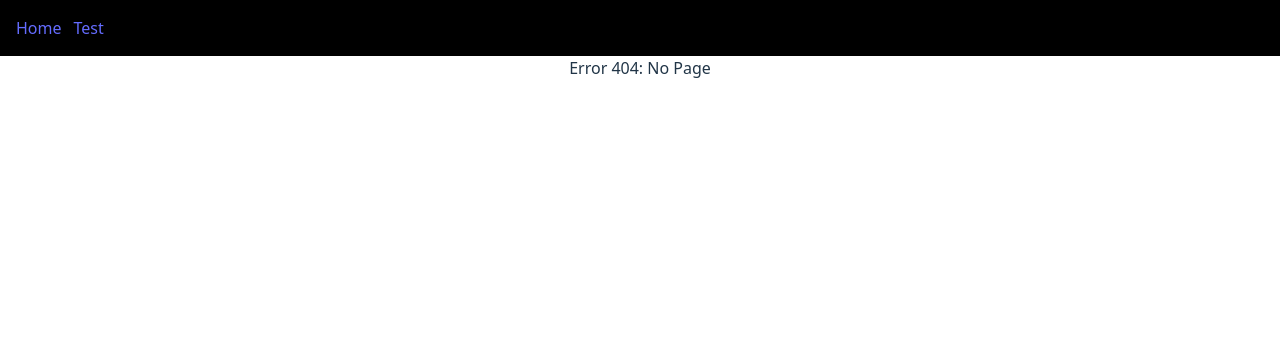
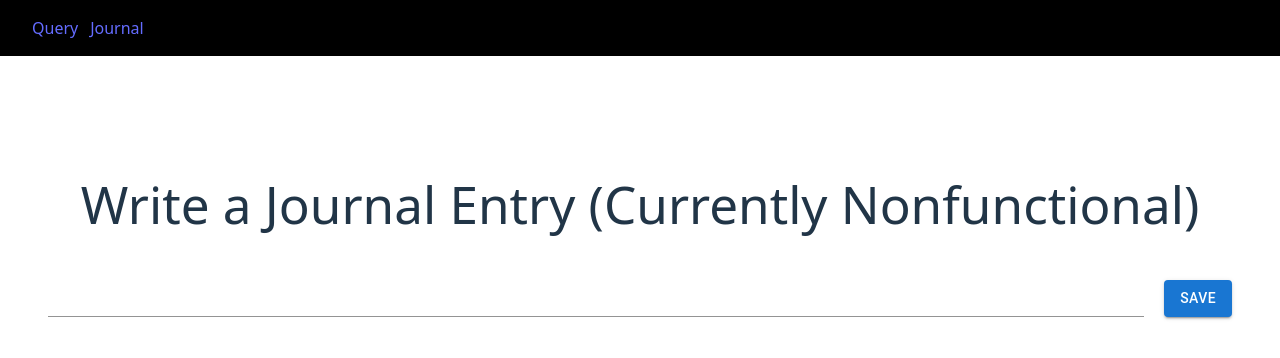
Before and after one commit to OxygenLithium/AI-journal-frontend, a React (Vite) app: page /journal in a window 1280 px wide. Before the commit this address had no page. Shown: the top 358 px of the page. Built offline with nearby package versions, Linux system fonts and the light colour scheme.

Commit message:
added journalling page

```diff
--- a/src/App.jsx
+++ b/src/App.jsx
@@ -4,7 +4,7 @@ import './App.css'
 
 import Layout from './pages/Layout'
 import QueryPage from './pages/QueryPage'
-import TestPage from  './pages/TestPage'
+import JournalPage from  './pages/JournalPage'
 import NoPage from './pages/NoPage'
 
 function App() {
@@ -13,7 +13,7 @@ function App() {
       <Routes>
         <Route path="/" element={<Layout />}>
           <Route index element={<QueryPage />} />
-          <Route path="test" element={<TestPage />} />
+          <Route path="journal" element={<JournalPage />} />
           <Route path="*" element={<NoPage />} />
         </Route>
       </Routes>
--- a/src/components/CohereInterface.jsx
+++ b/src/components/CohereInterface.jsx
@@ -53,11 +53,11 @@ function CohereInterface() {
     };
 
     return (
-        <div className="flex-col h-full w-full">
-            <div className="overflow-y-scroll">
-                <pre>{response}</pre>
+        <div className="flex-col h-full w-full px-20">
+            <div className="max-w-full max-h-64 overflow-y-scroll">
+                <pre className="whitespace-pre-wrap break-words max-w-full text-left">{response}</pre>
             </div>
-            <div className="mt-6 flex flex-row w-full px-20">
+            <div className="mt-6 flex flex-row w-full">
                 <Input
                     className="mr-5 flex flex-grow"
                     inputRef={inputElement}
--- /dev/null
+++ b/src/pages/JournalPage.jsx
@@ -0,0 +1,35 @@
+import React, { useState, useEffect, useRef } from 'react';
+import axios from 'axios';
+
+import { Input, Typography, Button } from '@mui/material';
+
+
+function QueryPage() {
+    const inputElement = useRef();
+    const [ loading, setLoading ] = useState(false);
+
+    return (
+        <div className="w-full h-full overflow-scroll">
+            <div className="px-12 py-30">
+                <h1 className="mb-12">Write a Journal Entry (Currently Nonfunctional)</h1>
+                <div className="mt-6 flex flex-row w-full">
+                    <Input
+                        className="mr-5 flex flex-grow"
+                        inputRef={inputElement}
+                        disabled={loading}
+                    />
+                    <Button
+                    className="flex-none"
+                    variant="contained"
+                    onClick={() => alert("Currently nonfunctional")}
+                    disabled={loading}
+                    >
+                        Save
+                    </Button>
+                </div>
+            </div>
+        </div>
+    )
+}
+
+export default QueryPage
--- a/src/pages/Layout.jsx
+++ b/src/pages/Layout.jsx
@@ -3,12 +3,12 @@ import { Outlet, Link } from "react-router-dom";
 const Layout = () => {
   return (
     <><nav><ul>
-        <div className="top-0 w-full flex flex-row gap-3 p-4 bg-black">
+        <div className="top-0 w-full flex flex-row gap-3 py-4 px-8 bg-black">
             <li>
-                <Link to="/">Home</Link>
+                <Link to="/">Query</Link>
             </li>
             <li>
-                <Link to="/test">Test</Link>
+                <Link to="/journal">Journal</Link>
             </li>
         </div>
         </ul></nav>
--- a/src/pages/TestPage.jsx
+++ /dev/null
@@ -1,9 +0,0 @@
-function NoPage() {
-    return (
-        <div className="w-full h-full">
-            This is the testing page
-        </div>
-    )
-}
-
-export default NoPage
```
